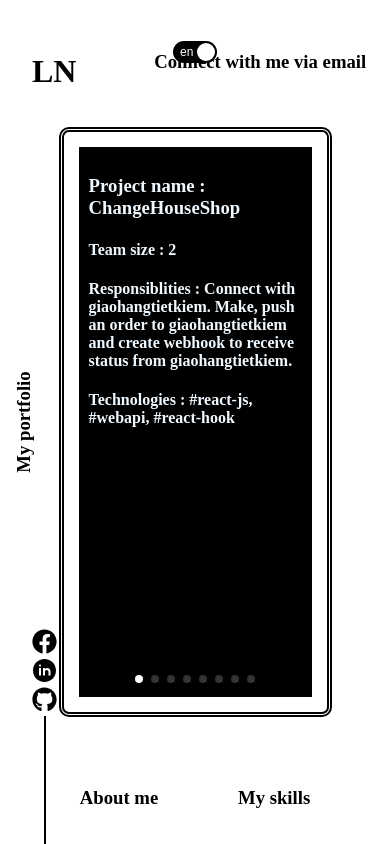
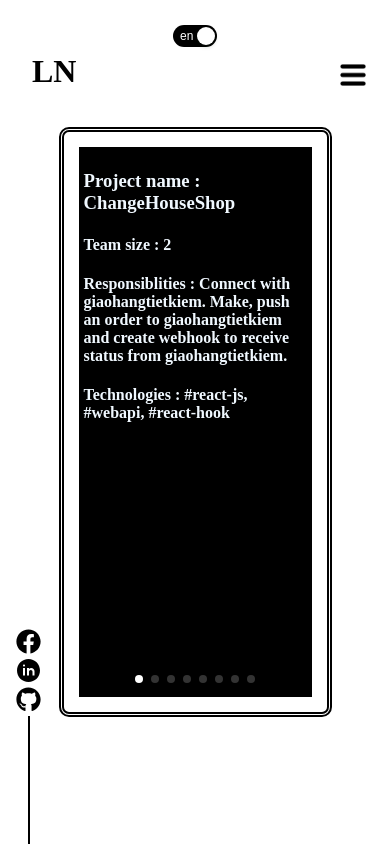
Before and after one commit to nloc7770/portfolio-web, a Next.js app: page /portfolio in a window 390 px wide. Built offline with nearby package versions, Linux system fonts and the light colour scheme.

Commit message:
update menu mobile

```diff
--- a/src/component/Layout/index.js
+++ b/src/component/Layout/DefaultLayout.js
@@ -2,14 +2,19 @@
 import SocialIcons from '../social_icons'
 import Locale from '../locale_button'
 import Connect from '../connect'
+import MenuMobile from '../MenuMobile'
 import Link from '../link'
+import { useApp } from '../../contexts/AppProvider';
 
-function index({ children, activeMenu = null }) {
+function DefaultLayout({ children, activeMenu = null }) {
+    const { setShowMenuMobile,isShowMenuMobile } = useApp();
     return (
         <div className='main-css'>
             <div className='container'>
                 <Locale />
                 <Logo />
+                {isShowMenuMobile==true? <MenuMobile />:null}
+
                 <SocialIcons />
                 <Connect />
                 <Link name='portfolio' />
@@ -18,9 +23,17 @@
                     <Link name='skills' />
                 </div>
                 {children}
+
+                <div className='menu'>
+                    <a onClick={() => {
+
+                        setShowMenuMobile(true)
+                    }}> <img src="/image/menu.png" alt="Menus" style={{ width: 26 }} />
+                    </a>
+                </div>
             </div>
         </div>
     )
 }
 
-export default index
+export default DefaultLayout
--- /dev/null
+++ b/src/component/MenuMobile.js
@@ -0,0 +1,30 @@
+import React,{useEffect,useState} from 'react';
+import Link from 'next/link';
+import { getLocaleContent } from "../helper/get_locale_content";
+import { useRouter } from "next/router";
+import { useApp } from '../contexts/AppProvider';
+
+function Menu() {
+    const { locale } = useRouter()
+    const { setShowMenuMobile } = useApp();
+    return (
+        <div className="modal">
+        <div className="modal_container">
+            <div className="title_modal">
+                <h3>Menu</h3>
+                <span className="close_modal" onClick={()=>setShowMenuMobile(false)}>X</span>
+            </div>
+            <div className="body_modal">
+                <ul>
+                    <li><Link href="/"><h4><a onClick={()=>setShowMenuMobile(false)}>{getLocaleContent(locale, "common.home")}</a></h4></Link></li>
+                    <li><Link href="/portfolio"><h4><a onClick={()=>setShowMenuMobile(false)}>{getLocaleContent(locale, "common.portfolio")}</a></h4></Link></li>
+                    <li><Link href="/about"><h4><a onClick={()=>setShowMenuMobile(false)}>{getLocaleContent(locale, "common.about")}</a></h4></Link></li>
+                    <li><Link href="/skills"><h4><a onClick={()=>setShowMenuMobile(false)}>{getLocaleContent(locale, "common.skills")}</a></h4></Link></li>
+                </ul>
+            </div>
+        </div>
+    </div>
+    )
+}
+
+export default Menu
--- a/src/contexts/AppProvider.js
+++ b/src/contexts/AppProvider.js
@@ -1,16 +1,18 @@
-import React, { createContext, useContext, useState } from 'react';
+import React, { createContext, useContext, useState, useEffect } from 'react';
 
 const AppContext = createContext({
-
+    isShowMenuMobile: false,
+    setShowMenuMobile: () => { },
 });
 
 AppContext.displayName = "AppContext"
 
 
 export function AppProvider({ children }) {
-
+    const [isShowMenuMobile, setShowMenuMobile] = useState(false);
     const value = {
-
+        isShowMenuMobile,
+        setShowMenuMobile
     }
 
     return <AppContext.Provider value={value}>{children}</AppContext.Provider>
--- a/src/data/about.js
+++ b/src/data/about.js
@@ -10,8 +10,8 @@
         id: "about2",
         name_vn: "THÔNG TIN LIÊN HỆ",
         name_en: "CONTACT INFO",
-        desc_vn: "Địa chỉ : Gò vấp, Thành phố Hồ Chí Minh. Email : nloc7770@gmail.com . Số điện thoại : 0347779264. Facebook : https://www.facebook.com/nloc7780/",
-        desc_en: "Address: Go Vap, Ho Chi Minh City. Email: nloc7770@gmail.com. Phone number: 0347779264. Facebook: https://www.facebook.com/nloc7780/",
+        desc_vn: "Địa chỉ : Gò vấp, Thành phố Hồ Chí Minh. Email : nloc7770@gmail.com . Số điện thoại : 0347779264. Facebook : facebook.com/nloc7780/",
+        desc_en: "Address: Go Vap, Ho Chi Minh City. Email: nloc7770@gmail.com. Phone number: 0347779264. Facebook: facebook.com/nloc7780/",
     }, {
         id: "about3",
         name_vn: "HỌC VẤN",
--- a/src/locale-content/content.json
+++ b/src/locale-content/content.json
@@ -2,6 +2,7 @@
   "vn": {
     "common": {
       "connect":"Liên lạc với tôi qua email",
+      "home":"Trang chủ",
       "portfolio":"Dự án của tôi",
       "about":"Thông tin về tôi",
       "skills":"Những kỹ năng của tôi",
@@ -24,6 +25,7 @@
   "en": {
     "common": {
       "connect":"Connect with me via email",
+      "home":"Home",
       "portfolio":"My portfolio",
       "about":"About me",
       "skills":"My skills",
--- a/src/pages/_app.js
+++ b/src/pages/_app.js
@@ -3,14 +3,23 @@
 import "../../node_modules/antd/es/switch/style/index.css";
 
 import { AppProvider } from '../contexts/AppProvider'
-import Layout from '../component/Layout/index';
+import Layout from '../component/Layout/DefaultLayout';
 
 function MyApp({ Component, pageProps }) {
-  return <AppProvider>
-    <Layout {...pageProps}>
-      <Component {...pageProps} />
-    </Layout>
-  </AppProvider>
+  const noLayout = Component.noLayout || false;
+
+  return (
+    <>
+      <AppProvider>
+            {
+                noLayout ? <Component {...pageProps} /> :
+                    <Layout {...pageProps}>
+                        <Component {...pageProps} />
+                    </Layout>
+            }
+        </AppProvider>
+    </>
+  )
 
 }
 
--- a/styles/globals.css
+++ b/styles/globals.css
@@ -173,44 +173,136 @@
 .text-center {
   text-align: center;
 }
+.menu{
+    position: absolute;
+    top: 4rem;
+    right: calc(1rem + 2vw);
+    text-decoration: none;
+    z-index: 1;
+    cursor: pointer;
+    vertical-align: text-bottom;
+    display: none;
+}
+.modal{
+  position: fixed;
+  z-index: 110;
+  top: 0;
+  left: 0;
+  right: 0;
+  bottom: 0;
+  transition: all 150ms;
+  background: rgba(0,0,0,0.75);
+  z-index: 1000;
+  display: flex;
+  align-items: center;
+  justify-content: center
+}
 
+.modal_container{
+  max-width: 650px;
+  padding: 25px;
+  height: 100%;
+  overflow: auto;
+  background: #fff;
+  width: 100%;
+}
+.body_modal ul {
+  list-style-type: none;
+  padding: 0px !important;
+
+}
+.body_modal ul li h4{
+  margin-block-start:1em !important;
+  margin-block-end:1em !important;
+}
+.title_modal{
+  font-size: 18px;
+  border-bottom: 1px solid #ccc;
+  margin-bottom: 10px;
+  padding-bottom: 10px;
+  align-items: center;
+  display: flex;
+  flex-direction: row;
+  justify-content: space-between;
+}
+.close_modal{
+  font-size: 18px;
+  cursor: pointer;
+}
 /* Max width 480px */
-@media screen and (max-width: 376px) {
+@media screen and (max-width: 414px) {
   .row {
     display: flex;
     flex-direction: column;
   }
+
   .locale_button {
     top: 1rem;
   }
-  .img-url{
+
+  .img-url {
     /* display: none; */
     order: 1;
 
   }
-  .img-url img{
+
+  .img-url img {
     width: 100px;
     height: 100px;
   }
-  .content-intro{
+
+  .img-url {
+    display: flex;
+    justify-content: center;
+  }
+
+  .content-intro {
     order: 2;
   }
+
   .connect h3 {
     top: 3rem;
   }
-  .intro-container{
+
+  .intro-container {
     padding: 1rem;
     height: 60vh !important;
     width: 50vw !important;
   }
+
   .social-list {
     left: 1rem;
   }
+
   .swiper-card {
     overflow-y: scroll;
   }
-  .prortfolio-items{
-    overflow-y:scroll ;
+
+  .prortfolio-items {
+    overflow-y: scroll;
     padding: 5px;
   }
+
+  .prortfolio-items ul li {
+    word-break: normal;
+  }
+
+  ul {
+    padding-inline-start: 20px;
+  }
+  .portfolio {
+    display: none;
+  }
+  .about{
+    display: none;
+  }
+  .skills{
+    display: none;
+  }
+  .connect{
+    display: none;
+  }
+  .menu{
+    display: block;
 }
+}
```
Also changed, not shown: public/image/menu.png (added).
